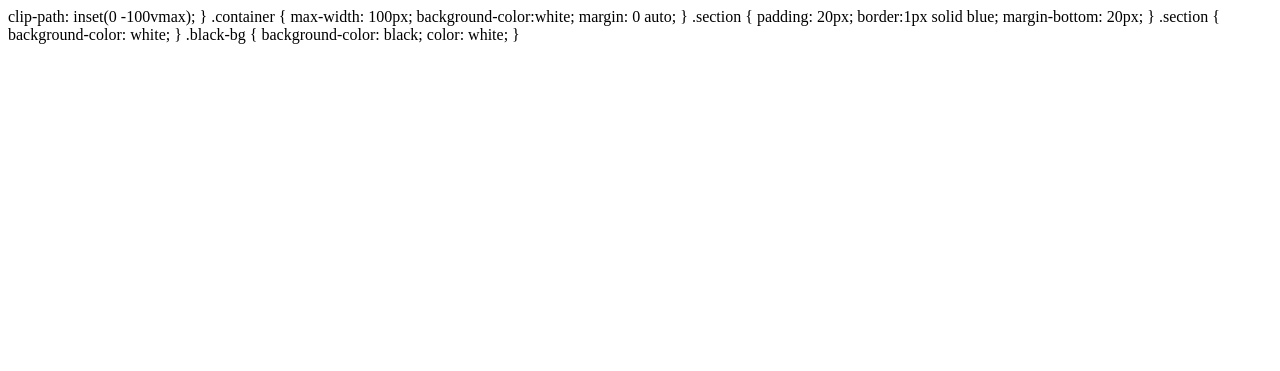
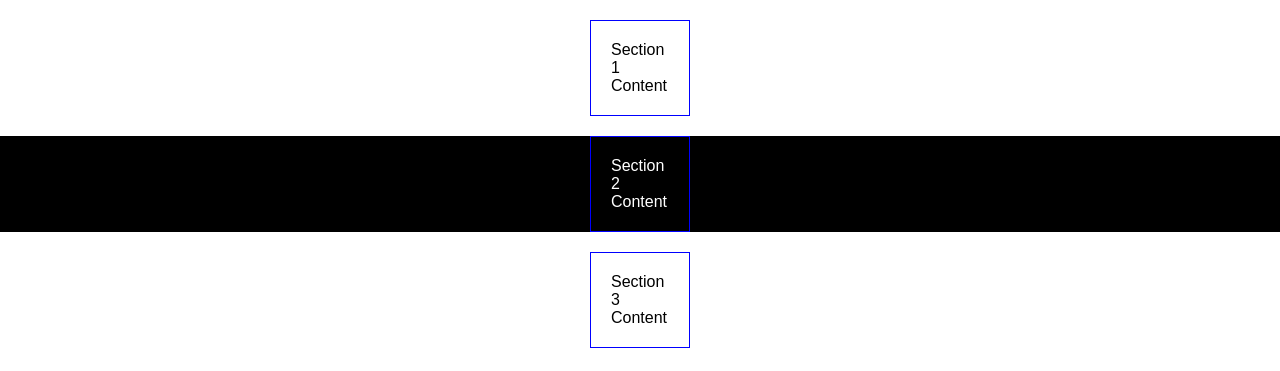
Before and after one commit to Harsh244007/Full-bg-in-container-section-, a plain HTML site: page Index.html in a window 1280 px wide. Drawn offline with Linux system fonts and the light colour scheme.

Commit message:
Update Index.html

```diff
--- a/Index.html
+++ b/Index.html
@@ -1,3 +1,27 @@
+<!DOCTYPE html>
+<html lang="en">
+<head>
+<meta charset="UTF-8">
+<meta name="viewport" content="width=device-width, initial-scale=1.0">
+<link rel="stylesheet" href="styles.css">
+<title>Div Sections</title>
+</head>
+<body>
+  <div class="container">
+    <div class="section white-bg">Section 1 Content</div>
+    <div class="section fullbleed black-bg">Section 2 Content</div>
+    <div class="section white-bg">Section 3 Content</div>
+  </div>
+</body>
+  <style>
+    body {
+  margin: 20px;
+  background-color:white;
+  font-family: Arial, sans-serif;
+}
+
+.fullbleed {
+  box-shadow: 0 0 0 100vmax black;
   clip-path: inset(0 -100vmax);
 }
 .container {
```
